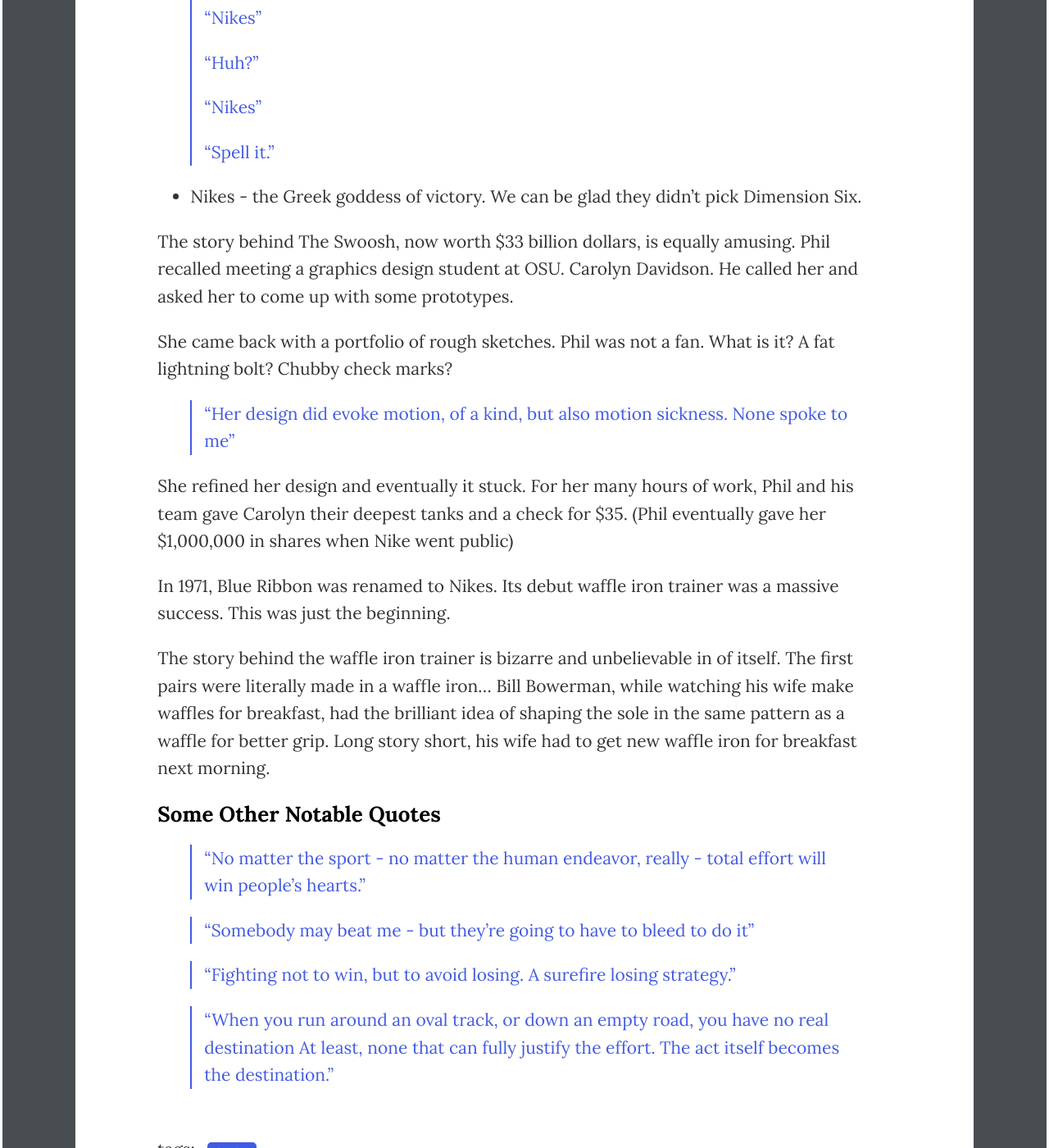
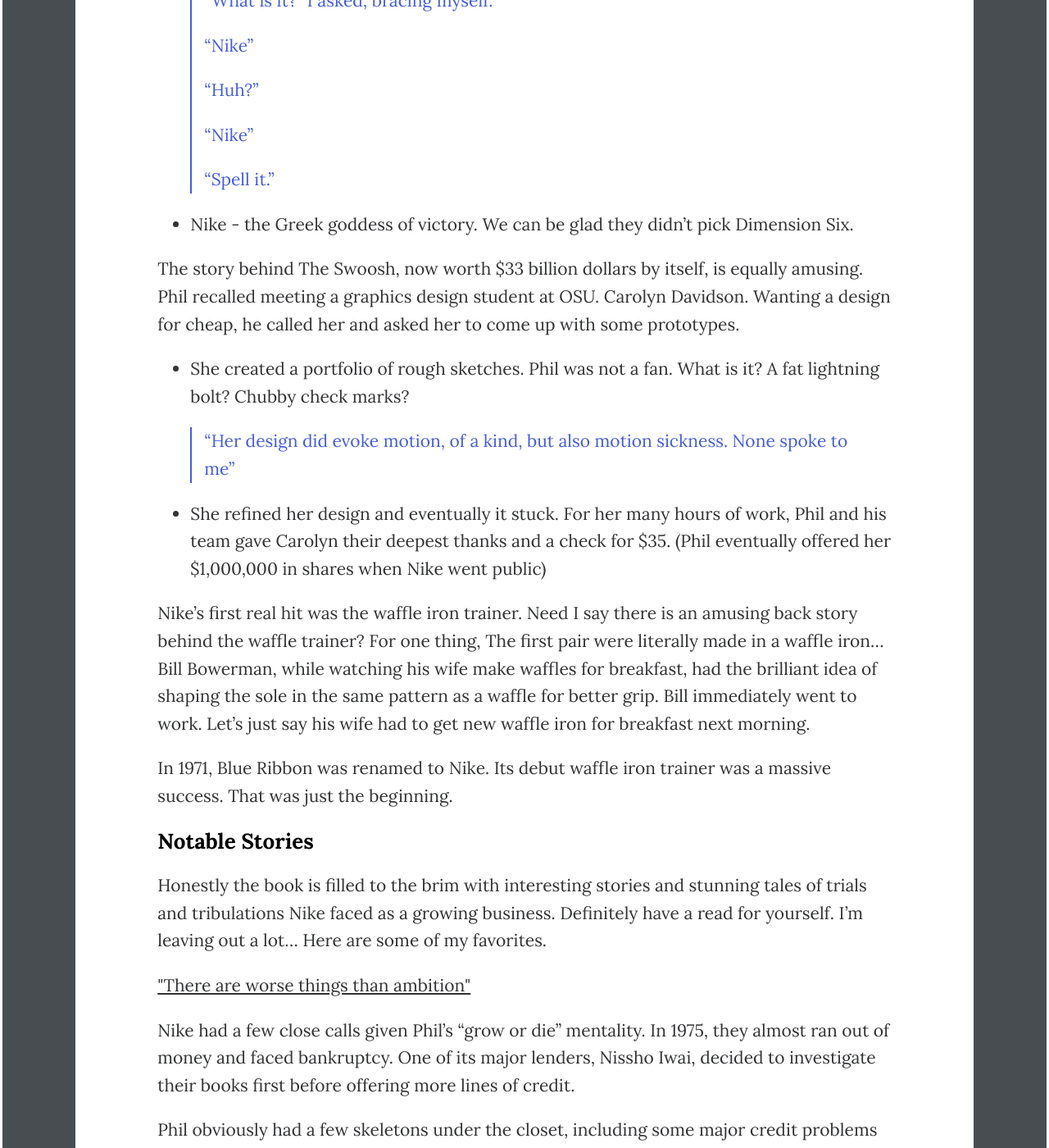
Before and after one commit to wcfrobert/wcfrobert.github.io, a Jekyll site: the page built from _posts/2022-12-10-shoedog.md, in a window 1280 px wide and 1400 px high, scrolled down 4444 px. Shown: the whole window at 82% size. Built offline with Jekyll 4.4.1, drawn with Linux system fonts in a browser that asks for light colours; comment, search, counter and statistics services are not loaded; some of the changed text lies outside the part shown.

Commit message:
revisions

```diff
--- a/_posts/2022-12-10-shoedog.md
+++ b/_posts/2022-12-10-shoedog.md
@@ -10,9 +10,9 @@
 
 As soon as I started reading Shoe Dog, I knew it was going to be one of *those* books. The ones you just can't put down. The ones that negatively impact your sleep schedule because: "just one more page!"
 
-Shoe Dog has been recommended to me probably a dozen times in the past few years. Now I can see why. I didn't think autobiographies could be this entertaining and engagingly. It was crisply written with an impeccable sense of humor and humility. Shoe Dog was a page-turner from start to finish.
+Shoe Dog has been recommended to me probably a dozen times in the past few years. I didn't think autobiographies could be this entertaining and engagingly. Crisply written with an impeccable sense of humor and humility, shoe Dog was a page-turner from start to finish.
 
-Shoe Dog is the life story, and business adventures of Phil Knight, founder of arguably the most recognizable sports brand in the world. We follow Phil on his journey from an ambitious MBA student trying to find his place in the world to founding and growing Nikes to a $170 billion global behemoth. Shoe Dog gives us an insider look at what business success looks like.
+Shoe Dog is the life story, and business adventures of Phil Knight, founder of arguably the most recognizable sports brand in the world. We follow Phil on his journey from an ambitious MBA student trying to find his place in the world to founding and growing Nike to a $170 billion global behemoth. Shoe Dog gives us an insider look at what business success looks like.
 
 ## Finding His Path
 
@@ -46,7 +46,7 @@
 
 Of course, Blue Ribbon Sports didn't exist. At least not yet.
 
-After signing a distribution deal with Onitsuka, Phil worked part-time shipping shoes off from his garage while keeping his PwC accounting job.
+After signing a distribution deal with Onitsuka, Phil worked part-time selling shoes in the back trunk of his car at university track meets, all the while keeping his PwC accounting job.
 
 For about three years, Phil worked tirelessly and grew his distribution business to a decent size. His success in selling shoes was initially puzzling to him given his introverted nature and poor salesmanship skills. He realized he was able to sell shoes because he believed in running. Being a runner himself, Phil was also able to recruit some amazing partners, including legendary American running coach Bill Bowerman.
 
@@ -56,50 +56,48 @@
 
 > "To have cash balance sitting around doing nothing made no sense to me. [...] I wanted to keep my foot pressed hard on the gas pedal"
 
-In 1966, Phil went back to Japan. Again, he worked his magic and bluffed his way into making Blue Ribbon the sole distributor (pun intended) of Onitsuka Tiger running shoes in the US.
+In 1966, Phil went back to Japan. Again, he worked his magic and bluffed his way into making Blue Ribbon the sole distributor (pun intended) of Onitsuka running shoes in the US.
 
 > "I tried to be nonchalant as I signed the papers and placed an order for 5,000 more shoes, which would cost $20,000 I didn't have. Kitami said he'd ship them to my East Coast Office, which I also didn't have"
 
 
 
-## Nikes And Birth of The Swoosh
+## Nike And Birth of The Swoosh
 
-Eventually, Blue Ribbons grew too big and the law of Thucydides trap prevailed. With some looming legal troubles from Onitsuka, it was clear that Blue Ribbon cannot rely on being a shoe distributor anymore.
+Eventually, Blue Ribbons grew too big and Thucydides trap prevailed. With some looming legal troubles from Onitsuka on the horizon, it was clear that Blue Ribbon cannot rely on being a shoe distributor anymore.
 
 By this time, Phil had quit his job at PwC to focus on Blue Ribbons. He also started teaching accounting courses at Oregon State University. At OSU, he met his eventual wife Penelope, as well as graphics design student Carolyn Davidson.
 
-After relocating some production to Canada and Mexico, the next order of business was to come up a name and a logo. For a brand that is as ubiquitous as Nikes and its swoosh, the background story is amusing to say the least!
+After relocating some production to Canada and Mexico, Phil needed a new name and a logo for his company. For a brand that is as ubiquitous as Nike, the back story behind the iconic swoosh is amusing to say the least!
 
 * Nike was actually not the original name, there were many other suggestions. Falcon, Dimension Six, Maverick, Bengal. Phil preferred Dimension Six but everyone else thought that was impossibly bad.
-* At the last minute, Jeff Johnson, one of the first employees, said a name came to him in a dream
+* At the last minute, Jeff Johnson, one of the first employees, claimed a name came to him in a dream
 
 > "He says he sat bolt upright in bed in the middle of the night and saw the name before him," Woodell said.
 >
 > "What is it?" I asked, bracing myself.
 >
-> "Nikes"
+> "Nike"
 >
 > "Huh?"
 >
-> "Nikes"
+> "Nike"
 >
 > "Spell it."
 
-* Nikes - the Greek goddess of victory. We can be glad they didn't pick Dimension Six.
+* Nike - the Greek goddess of victory. We can be glad they didn't pick Dimension Six.
 
-The story behind The Swoosh, now worth $33 billion dollars, is equally amusing. Phil recalled meeting a graphics design student at OSU. Carolyn Davidson. He called her and asked her to come up with some prototypes.
+The story behind The Swoosh, now worth $33 billion dollars by itself, is equally amusing. Phil recalled meeting a graphics design student at OSU. Carolyn Davidson. Wanting a design for cheap, he called her and asked her to come up with some prototypes.
 
-She came back with a portfolio of rough sketches. Phil was not a fan. What is it? A fat lightning bolt? Chubby check marks?
+* She created a portfolio of rough sketches. Phil was not a fan. What is it? A fat lightning bolt? Chubby check marks?
 
 > "Her design did evoke motion, of a kind, but also motion sickness. None spoke to me"
 
-She refined her design and eventually it stuck. For her many hours of work, Phil and his team gave Carolyn their deepest tanks and a check for $35. (Phil eventually gave her $1,000,000 in shares when Nike went public)
+* She refined her design and eventually it stuck. For her many hours of work, Phil and his team gave Carolyn their deepest thanks and a check for $35. (Phil eventually offered her $1,000,000 in shares when Nike went public)
 
-In 1971, Blue Ribbon was renamed to Nikes. Its debut waffle iron trainer was a massive success. This was just the beginning.
+Nike's first real hit was the waffle iron trainer. Need I say there is an amusing back story behind the waffle trainer? For one thing, The first pair were literally made in a waffle iron... Bill Bowerman, while watching his wife make waffles for breakfast, had the brilliant idea of shaping the sole in the same pattern as a waffle for better grip. Bill immediately went to work. Let's just say his wife had to get new waffle iron for breakfast next morning.
 
-
-
-The story behind the waffle iron trainer is bizarre and unbelievable in of itself. The first pairs were literally made in a waffle iron... Bill Bowerman, while watching his wife make waffles for breakfast, had the brilliant idea of shaping the sole in the same pattern as a waffle for better grip. Long story short, his wife had to get new waffle iron for breakfast next morning.
+In 1971, Blue Ribbon was renamed to Nike. Its debut waffle iron trainer was a massive success. That was just the beginning.
 
 
 
@@ -109,9 +107,56 @@
 
 
 
-## Some Other Notable Quotes
 
 
+
+
+
+
+
+
+## Notable Stories
+
+Honestly the book is filled to the brim with interesting stories and stunning tales of trials and tribulations Nike faced as a growing business. Definitely have a read for yourself. I'm leaving out a lot... Here are some of my favorites.
+
+<u>"There are worse things than ambition"</u>
+
+Nike had a few close calls given Phil's "grow or die" mentality. In 1975, they almost ran out of money and faced bankruptcy. One of its major lenders, Nissho Iwai, decided to investigate their books first before offering more lines of credit.
+
+Phil obviously had a few skeletons under the closet, including some major credit problems and a secret factory in Exeter. However, it turns out the man in charge of monitoring the Blue Ribbon investment at Nisso, Tom Sumeragi, had a few secret of his own.
+
+Having developed a very close relationship to Blue Ribbon and its founders, Sumeragi grew attached and saw Blue Ribbon as a one of his "business" child. He was worried about its credit problems and deliberately hid invoices until he felt Phil had enough cash to pay them, which in turn made it appear on the Nissho books that their credit exposure to Blue Ribbon was much lower than it actually was.
+
+After the credit issue was resolved, Sumeragi said to Phil: "There are worse things than ambition."
+
+
+
+<u>Merciless Self-loathers</u>
+
+In 1976, reflecting on the amazing founding team he had assembled at Nike, Phil concluded that the reason for their success was the fact that they were all alike.
+
+> We were mostly Oregon guys, which was important. We had an inborn need to prove ourselves, to show the world that we weren't hicks and hayseeds. And we were nearly all merciless self-loathers, which kept the egos in check. There was none of that smartest-guy-in-the-room foolishness.
+
+
+
+<u>Playing Dirty. American Selling Price</u>
+
+In 1977, Nike's American competitors, Converse, Keds, and a few small factories, successfully lobbied Washington into slowing Nike's growth and momentum.
+
+They succeeded by calling into effect an archaic law known as American Selling Price (ASP), which dictated that Nike must pay an one-time import duties of $25 million for years past, and 40% increase in duties going forward.
+
+* In essence, ASP states import duties on nylon shoes must be 20% of manufacturing cost of the shoe which is reasonable, BUT...
+* If there's a similar shoe manufactured by a competitor in the US, the duty must be 20% of the *competitor's* selling price
+* All the competitors had to do was make a few shoes in the US, declare them similar, and price them sky high, then boom, Nike's import duties increased by 40% (completely retroactively)
+* Worse yet, US Customs wanted to collect duties owed to them dating back many years, totaling $25 million which was a whole year's revenue for Nike at the time
+
+
+
+## Notable Quotes
+
+
+
+> "The cowards never started and the weak died along the way. That leaves us ladies and gentle. Us."
 
 
 
@@ -128,3 +173,15 @@
 
 
 > "When you run around an oval track, or down an empty road, you have no real destination At least, none that can fully justify the effort. The act itself becomes the destination."
+
+
+
+
+
+## Concluding Remarks From Phil Knight
+
+> God, how I wish I could relive the whole thing. Short of that, I'd like to share the experience, the ups and downs, so that some young man or woman, somewhere, going through the same trials and ordeals, might be inspired or comforted. Or warned. Some young entrepreneur, maybe, some athlete or painter or novelist, might press on. It's all the same drive. The same dream.
+>
+> [...]
+>
+> I'd like to warn the best of them, the iconoclasts, the innovators, the rebels, that they will always have a bull's-eye on their backs. The better they get, the bigger the bull's-eye. It's not one man's opinion; it's a law of nature.
```
Also changed, not shown: other parts of _posts/2022-12-10-shoedog.md (+4 -4 lines), _posts/2022-05-18-goodbye-youtube.md (+8 -8 lines), _posts/2022-07-27-selfhelp.md (+4 -4 lines), _posts/2022-11-22-baseplate.md (+19 -2 lines), _posts/2022-12-11-crawlwalkrun.md (+6 -6 lines), assets/img/blog/baseplate3.png, assets/img/blog/baseplate4.png (added), assets/img/blog/roadtrip2.png.
